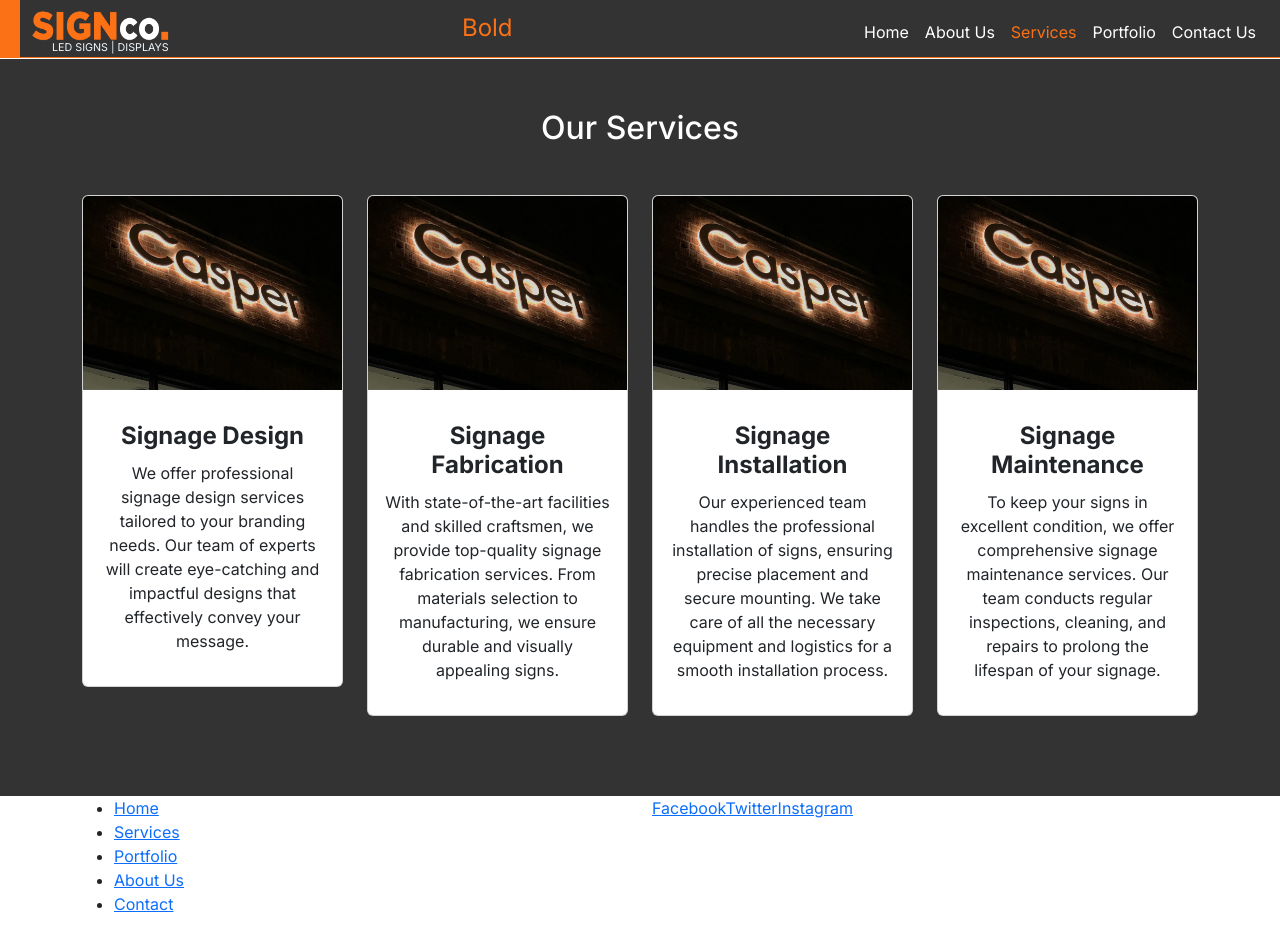
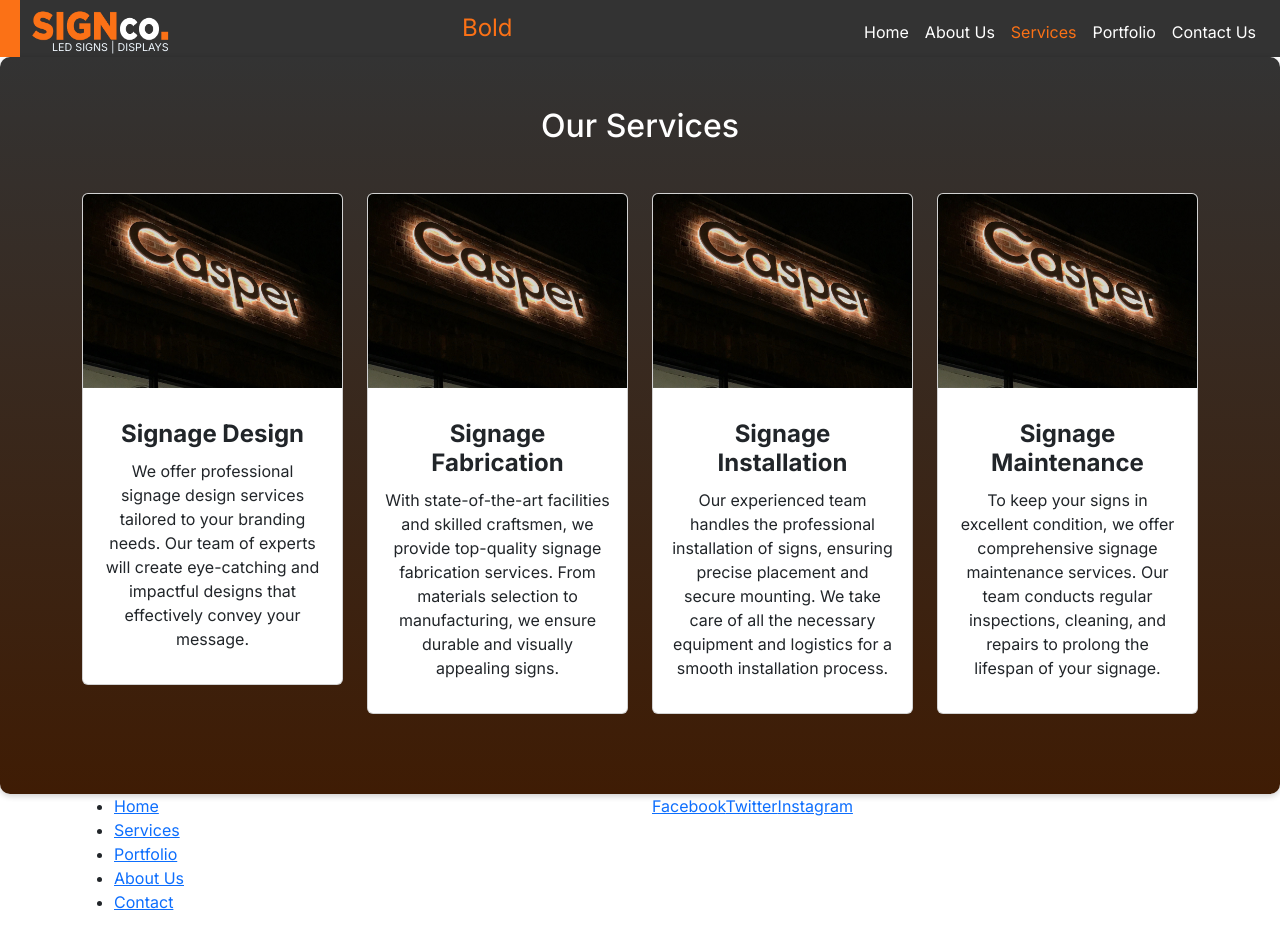
Before and after one commit to agoziemax/signco-ng, a React (Create React App) app: page /Services in a window 1280 px wide. Built offline with nearby package versions, Linux system fonts and the light colour scheme.

Commit message:
footer and services update

```diff
--- a/package.json
+++ b/package.json
@@ -12,6 +12,7 @@
     "react-bootstrap": "^2.7.4",
     "react-bootstrap-icons": "^1.10.3",
     "react-dom": "^18.2.0",
+    "react-icons": "^4.9.0",
     "react-router-dom": "^6.10.0",
     "react-scripts": "5.0.1",
     "react-slick": "^0.29.0",
--- a/src/styles/head.css
+++ b/src/styles/head.css
@@ -7,7 +7,7 @@
   background-color: #333333;
   color: aliceblue;
   flex-wrap: wrap;
-  border-bottom: solid 1px var(--mainColor);
+
 
 }
 
--- a/src/styles/services.css
+++ b/src/styles/services.css
@@ -1,8 +1,14 @@
-
 .services {
   padding: 50px 0;
-  background-color: #333333;
-  border-top: solid 1px white;
+  background: linear-gradient(to bottom, #333333, #3f1c04);
+  box-shadow: 0 2px 6px rgba(0, 0, 0, 0.2);
+  border-radius: 10px;
+}
+
+.services .col-lg-3:hover {
+  transform: scale(1.05);
+  transition: transform 0.3s ease-in-out;
+  cursor: pointer;
 }
 
 .service {
@@ -14,7 +20,7 @@
   max-width: 100%;
   height: auto;
   margin-bottom: 15px;
-   transition: box-shadow 0.3s ease-in-out;
+  transition: box-shadow 0.3s ease-in-out;
 }
 
 .service img.glow-on-hover:hover {
@@ -50,7 +56,6 @@
 }
 
 .card {
-
   display: inline-block;
   overflow: hidden;
   /* box-shadow: 0 2px 6px var(--mainColor); */
@@ -63,7 +68,6 @@
 }
 
 .card-border {
-
   top: 0;
   left: 0;
   width: 100%;
```
Also changed, not shown: src/styles/footer.css (added), 1 other file (tests, documents, lock files or other folders).
